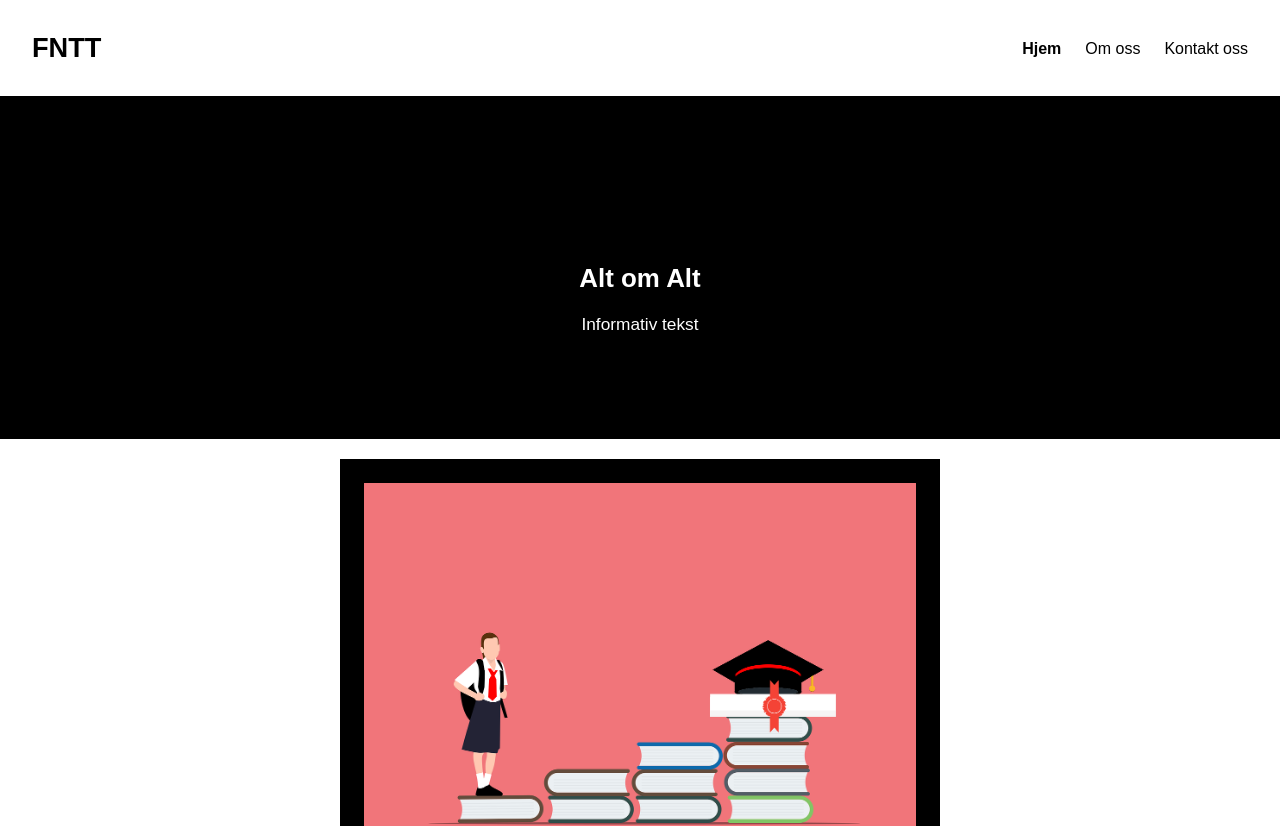
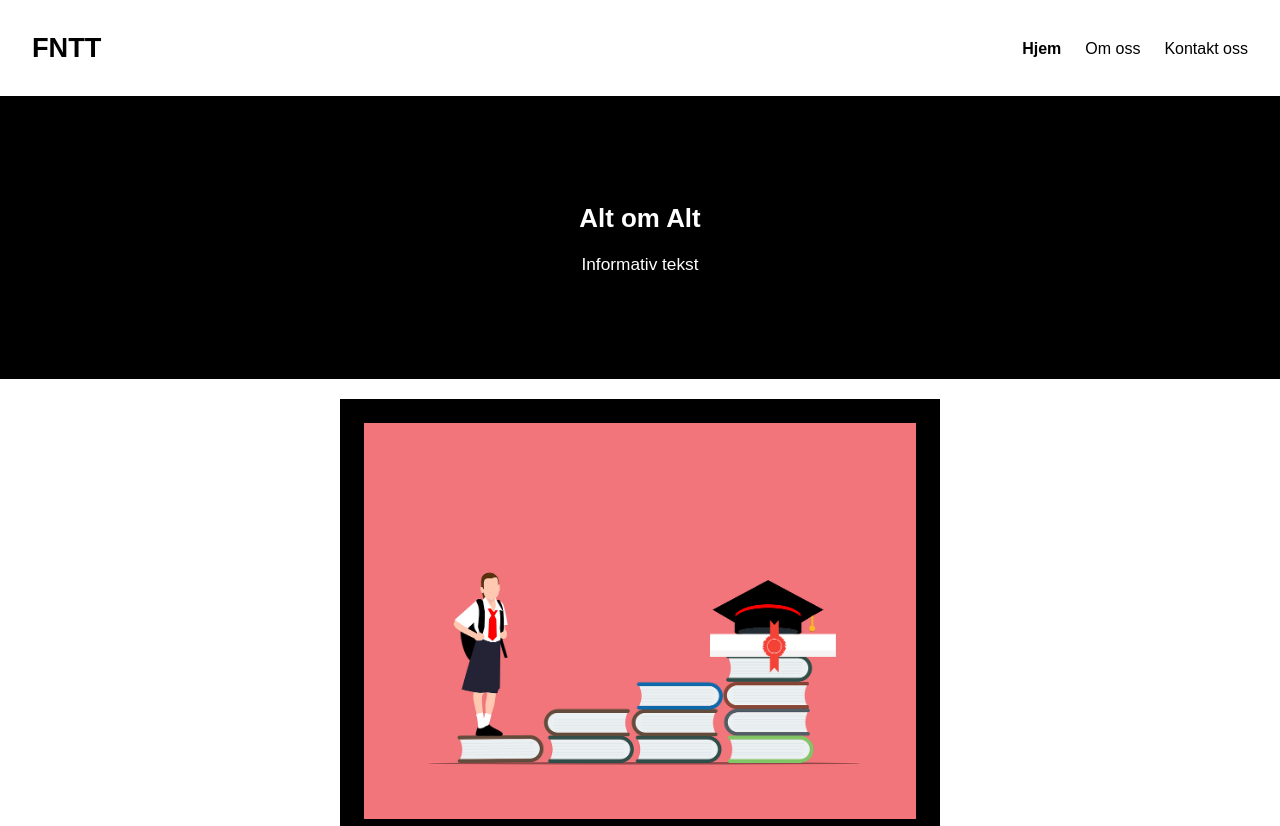
Before and after one commit to ResistanceIsCharacterForming/Kommunikasjonsdesign, a React (Vite) app in the folder frontend/: page / in a window 1280 px wide. Shown: the top 826 px of the page. Built offline with nearby package versions, Linux system fonts and the light colour scheme; no server answers.

Commit message:
pushepush

```diff
--- a/frontend/src/components/Home.jsx
+++ b/frontend/src/components/Home.jsx
@@ -4,6 +4,10 @@ import Card from "./Card"
 export default function Home() {
   return (
     <>
+      <section id="head">
+        <h1>Alt om Alt</h1>
+        <p>Informativ tekst</p>
+      </section>
       <Card />
     </>
   )
--- a/frontend/src/components/Layout.jsx
+++ b/frontend/src/components/Layout.jsx
@@ -5,10 +5,6 @@ export default function Layout({ children }) {
     <>
       <header>
         <Nav />
-        <section id="head">
-            <h1>Alt om Alt</h1>
-            <p>Informativ tekst</p>
-        </section>
       </header>
       <main>{children}</main>
     </>
--- a/frontend/src/index.css
+++ b/frontend/src/index.css
@@ -27,16 +27,15 @@ body {
 header {
   display: flex;
   flex-direction: column;
-  background-color: black;
   height: auto;
   max-width: 100%;
 }
 
 #head {
+  background-color: black;
   color: white;
   text-align: center;
   padding: 40px;
-  margin-top: 60px;
 }
 
 /* Navigasjon */
```
